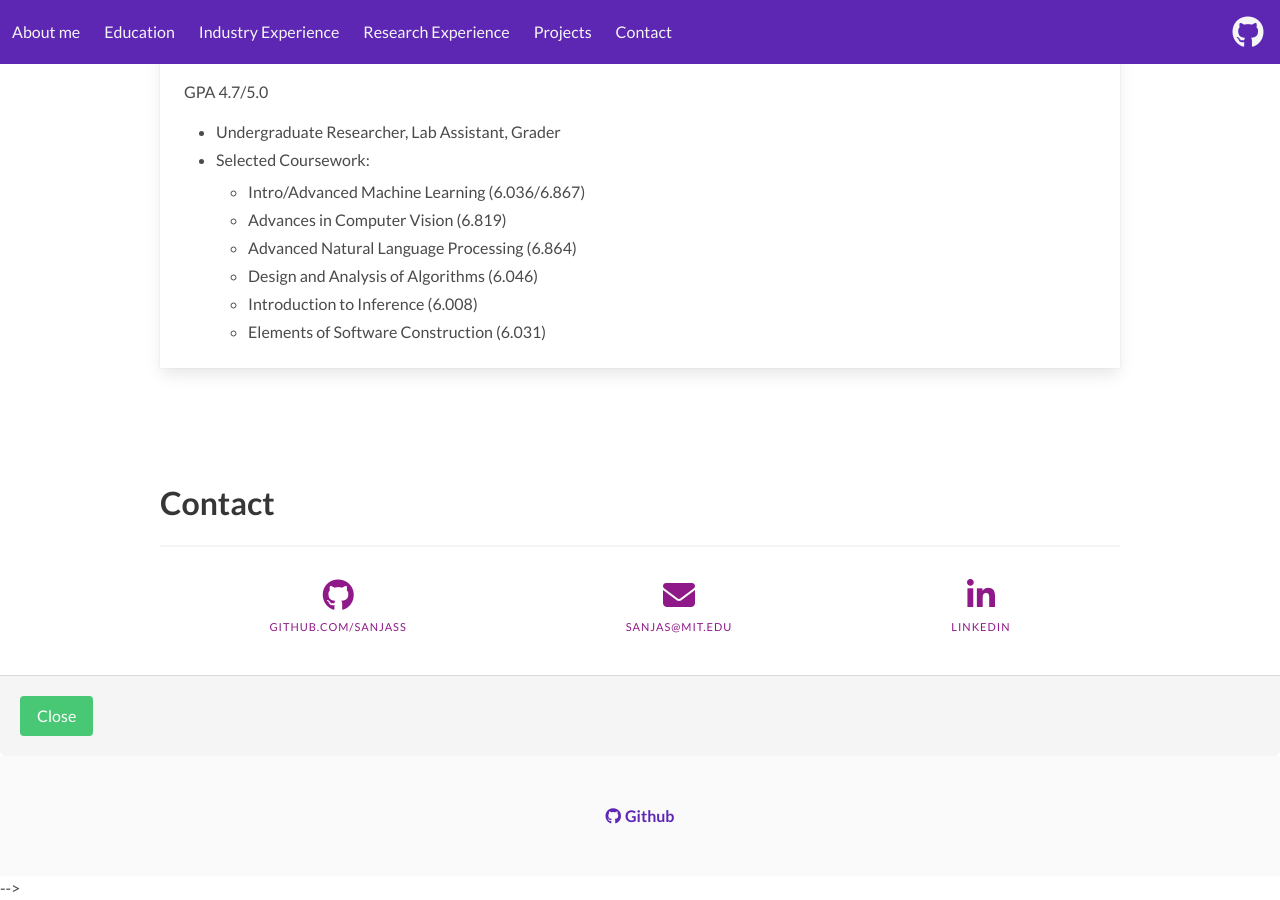
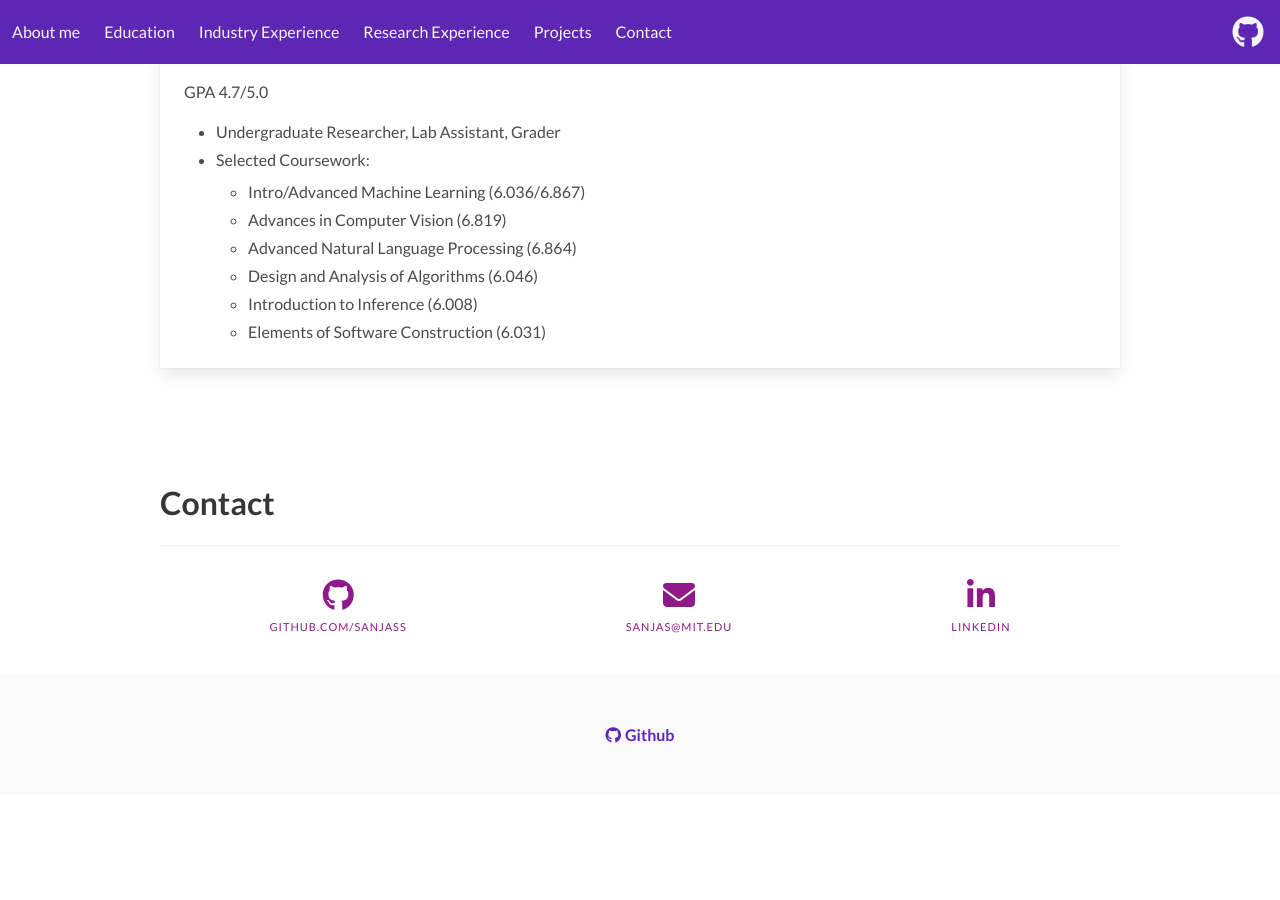
Before and after one commit to sanjass/sanjass.github.io, a Jekyll site: the page index.html, which Jekyll copies as it is, in a window 1280 px wide and 900 px high, scrolled down 4232 px. Built offline with Jekyll 4.4.1, drawn with Linux system fonts in a browser that asks for light colours; nearby versions of some CDN libraries; after the commit the page ends 5027 px from its top, so only the background shows below that.

Commit message:
minor fix

```diff
--- a/index.html
+++ b/index.html
@@ -813,14 +813,14 @@
             <span class="tag">typscript</span>
             <span class="tag">node</span>
           </div>
-        </div> -->
+        </div>
 
       </section>
       <footer class="modal-card-foot">
         <button class="button is-success">Close</button>
       </footer>
     </div>
-  </div>
+  </div> -->
 
   <footer class="footer">
     <div class="content has-text-centered">
@@ -829,7 +829,7 @@
           <i class="fab fa-github"></i> <strong>Github</strong></a>
       </p>
     </div>
-  </footer> -->
+  </footer>
 
   <script src="js/bundle.js"></script>
 </body>
```
